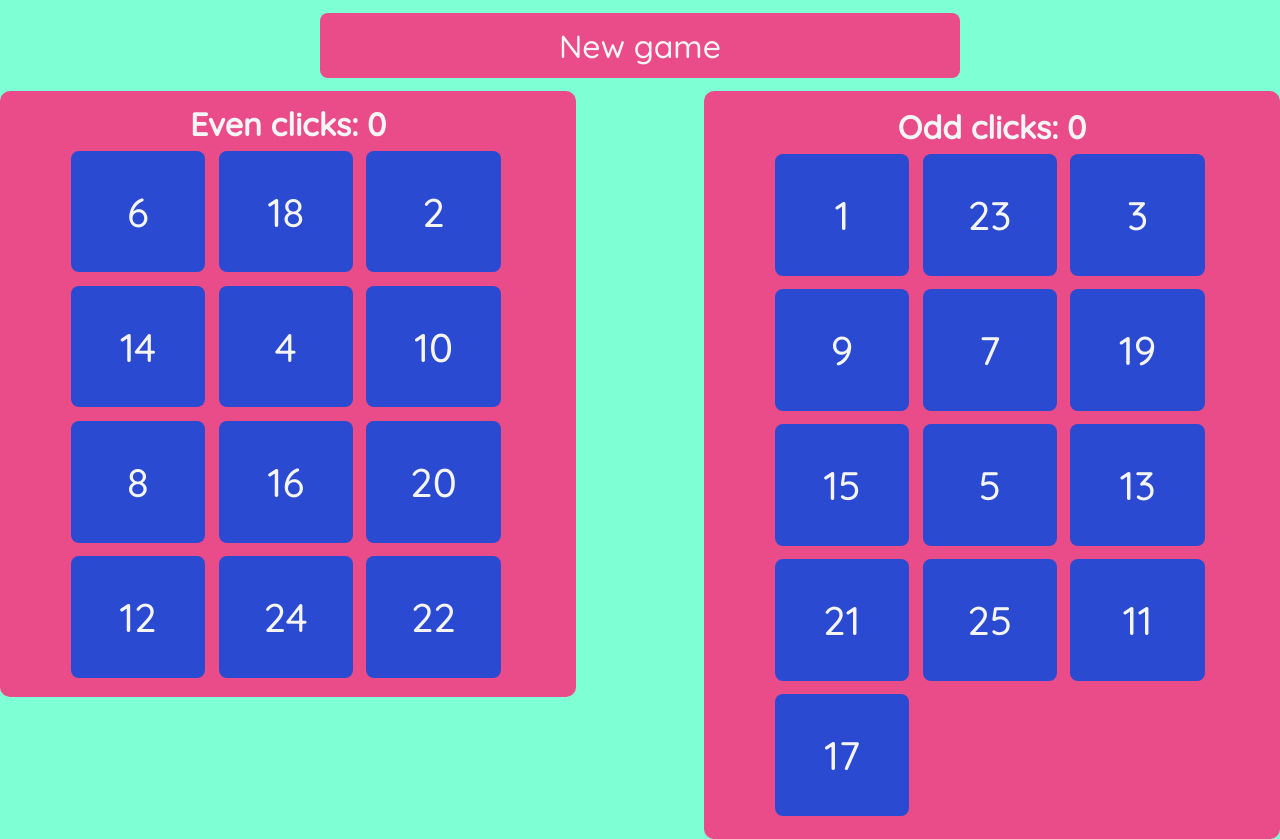
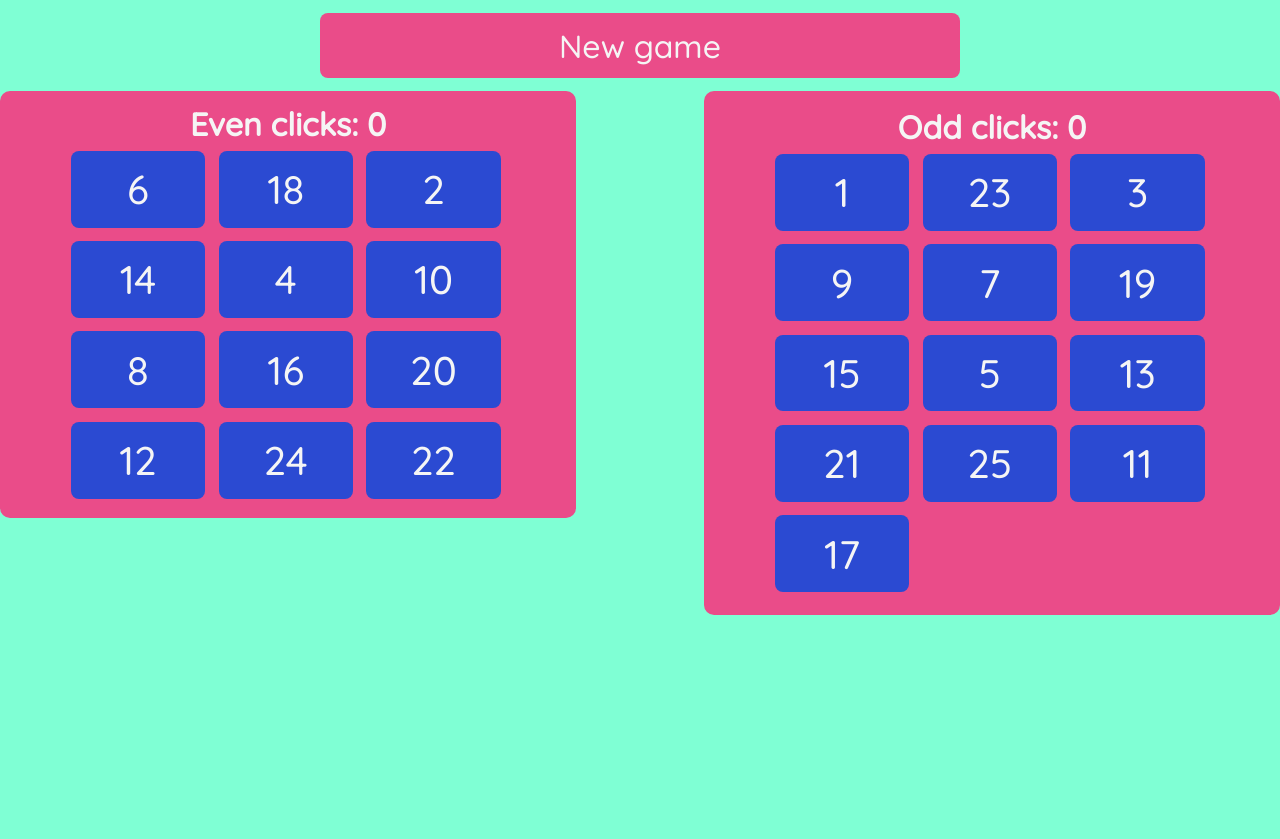
Before and after one commit to justwillj/Front-end-observation-test-exercise-v1, a React (Create React App) app: page / in a window 1280 px wide. After the commit the page ends 800 px from the top, so only its background shows below. Built offline with nearby package versions, Linux system fonts and the light colour scheme.

Commit message:
buttons smaller

```diff
--- a/src/components/app/App.css
+++ b/src/components/app/App.css
@@ -91,6 +91,8 @@ button {
   font-weight: 500;
   outline: none;
   padding: 8%;
+  padding-top: 3%;
+  padding-bottom: 3%;
   margin: 1.5%;
   position: relative;
   text-align: center;
```
